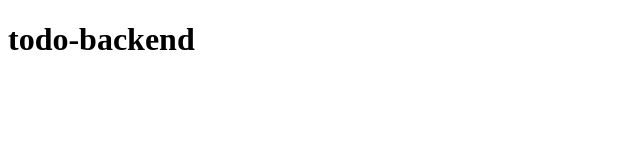
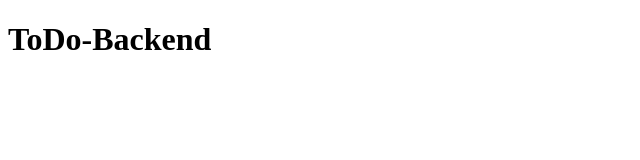
Before and after one commit to rmetel/todo-backend, a plain HTML site: page public/index.html in a window 1280 px wide. Shown: the whole page, without its empty margins (0-640 px from the left). Drawn offline with Linux system fonts and the light colour scheme.

```diff
--- a/public/index.html
+++ b/public/index.html
@@ -2,9 +2,9 @@
 <html lang="en">
     <head>
         <meta charset="UTF-8">
-        <title>Backend</title>
+        <title>ToDo-Backend</title>
     </head>
     <body>
-        <h1>todo-backend</h1>
+        <h1>ToDo-Backend</h1>
     </body>
 </html>
```
Also changed, not shown: 1 other file.
